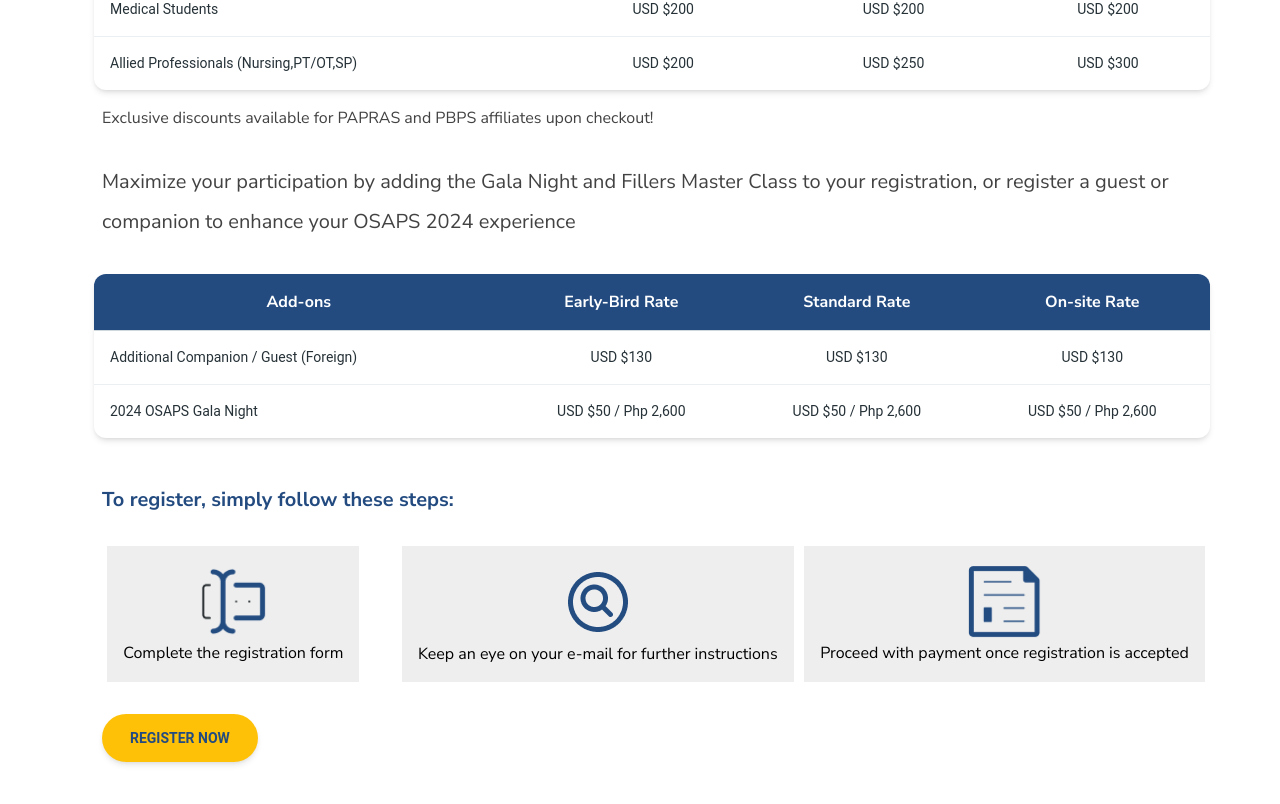
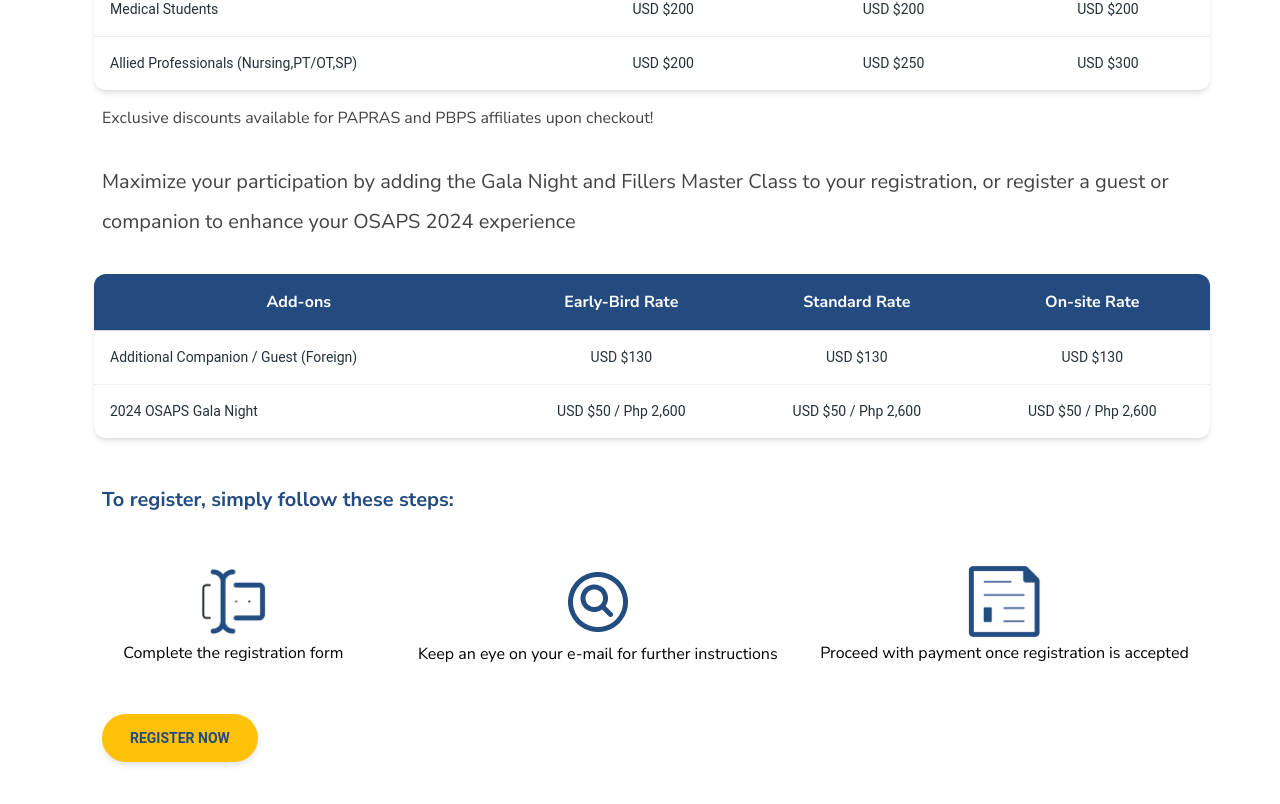
Before and after one commit to boggslabayen/osaps-2024-full, a Next.js app: page /register in a window 1280 px wide. Shown: the part 1027-1831 px from the top of the page. Built offline with nearby package versions, Linux system fonts and the light colour scheme.

Commit message:
fixed register pafe and navbar logo

```diff
--- a/app/register/page.tsx
+++ b/app/register/page.tsx
@@ -62,7 +62,7 @@
         <div className='flex justify-around py-8'>
 
 
-            <div className=' bg-gray-200 max-w-fit py-4 px-4 flex flex-col items-center mx-8'>
+            <div className='  max-w-fit py-4 px-4 flex flex-col items-center mx-8'>
 
 
 
@@ -77,7 +77,7 @@
              <p className='text-center'>Complete the registration form</p>
             </div>
 
-<div className=' bg-gray-200 max-w-fit py-4 px-4 flex flex-col items-center'>
+<div className='  max-w-fit py-4 px-4 flex flex-col items-center'>
 
 
 
@@ -92,7 +92,7 @@
    <p className='text-center'>Keep an eye on your e-mail for further instructions</p>
 </div>
 
-<div className=' bg-gray-200 max-w-fit py-4 px-4 flex flex-col items-center'>
+<div className=' max-w-fit py-4 px-4 flex flex-col items-center'>
 
 
 
```
